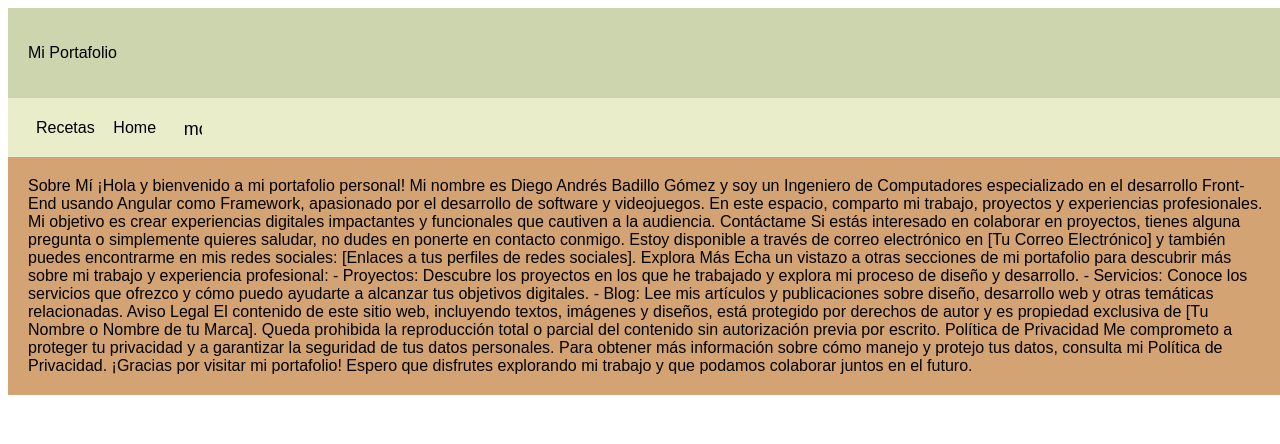
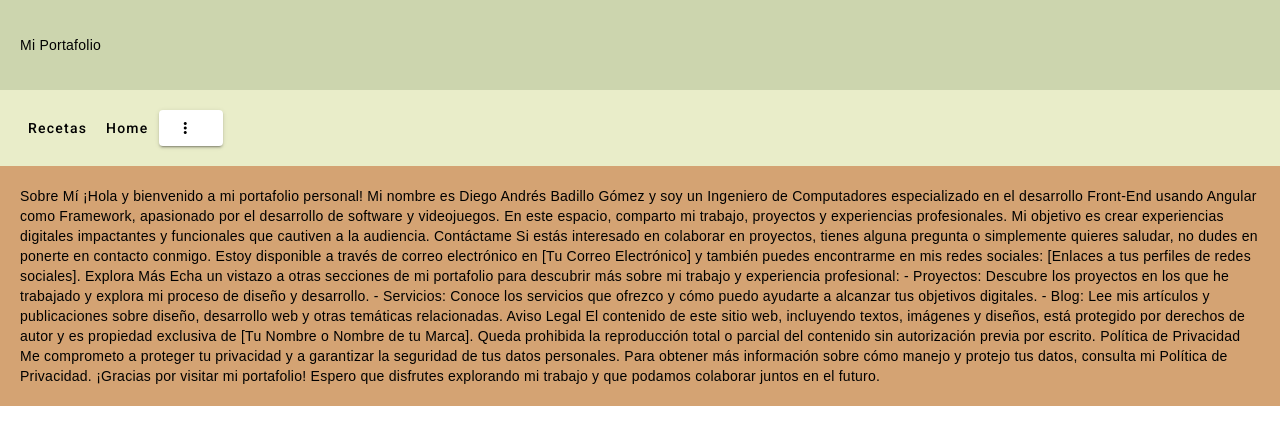
Before and after one commit to DiegoBadilloG/FE-Angular-Project, an Angular app: page / in a window 1280 px wide. Shown: the top 444 px of the page. Built offline with nearby package versions, Linux system fonts and the light colour scheme.

Commit message:
material added

```diff
--- a/angular.json
+++ b/angular.json
@@ -25,6 +25,7 @@
               "src/assets"
             ],
             "styles": [
+              "@angular/material/prebuilt-themes/indigo-pink.css",
               "src/styles.css"
             ],
             "scripts": [],
@@ -89,6 +90,7 @@
               "src/assets"
             ],
             "styles": [
+              "@angular/material/prebuilt-themes/indigo-pink.css",
               "src/styles.css"
             ],
             "scripts": []
--- a/src/app/app.config.ts
+++ b/src/app/app.config.ts
@@ -3,7 +3,8 @@
 
 import { routes } from './app.routes';
 import { provideClientHydration } from '@angular/platform-browser';
+import { provideAnimationsAsync } from '@angular/platform-browser/animations/async';
 
 export const appConfig: ApplicationConfig = {
-  providers: [provideRouter(routes), provideClientHydration()]
+  providers: [provideRouter(routes), provideClientHydration(), provideAnimationsAsync()]
 };
--- a/src/index.html
+++ b/src/index.html
@@ -6,8 +6,10 @@
   <base href="/">
   <meta name="viewport" content="width=device-width, initial-scale=1">
   <link rel="icon" type="image/x-icon" href="favicon.ico">
+  <link href="https://fonts.googleapis.com/css2?family=Roboto:wght@300;400;500&display=swap" rel="stylesheet">
+  <link href="https://fonts.googleapis.com/icon?family=Material+Icons" rel="stylesheet">
 </head>
-<body>
+<body class="mat-typography">
   <app-root></app-root>
 </body>
 </html>
--- a/src/styles.css
+++ b/src/styles.css
@@ -1 +1,4 @@
 /* You can add global styles to this file, and also import other style files */
+
+html, body { height: 100%; }
+body { margin: 0; font-family: Roboto, "Helvetica Neue", sans-serif; }
```
Also changed, not shown: package.json (line endings or trailing spaces).
